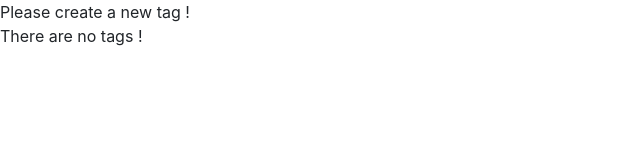
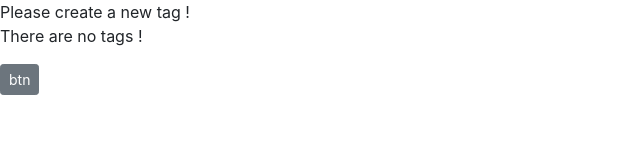
Before and after one commit to Leshan21/react_2025, a React (Create React App) app: page / in a window 1280 px wide. Shown: the top 160 px of the page, without its empty margins (0-640 px from the left). Built offline with nearby package versions, Linux system fonts and the light colour scheme.

Commit message:
build simple eventhandle function

```diff
--- a/src/components/counter.jsx
+++ b/src/components/counter.jsx
@@ -10,10 +10,15 @@ function counter() {
       if(obj.tags.length === 0 ) return <p>There are no tags !</p>;
       return <ul>{obj.tags.map(tag => <li key={tag}>{tag}</li>)}</ul>
     }
+
+    const handleEvnt = () => {
+      console.log("Button clicked");
+    }
   return (
    <>
     {obj.tags.length === 0 && "Please create a new tag !"}
     {renderTags()}
+    <button onClick={handleEvnt} className='btn btn-secondary btn-sm'>btn</button>
    </>
   )
 }
```
